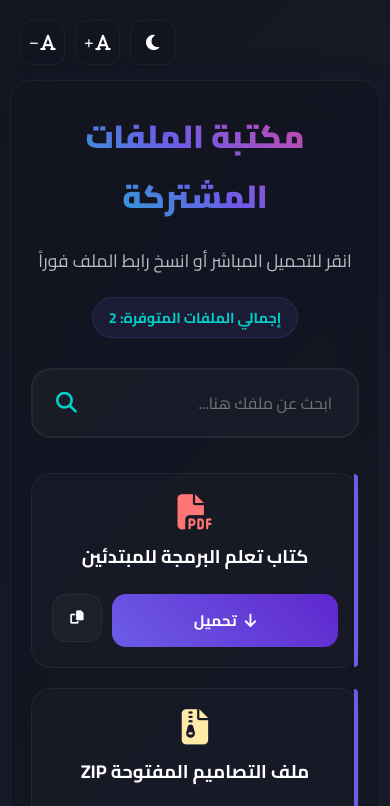
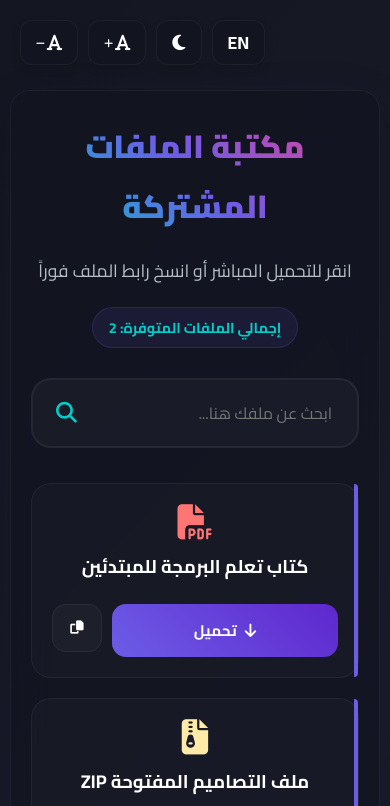
Before and after one commit to muharraqi55/Friends, a plain HTML site: page index.html in a window 390 px wide. Both pictures are taken after a click on the button 77 px from the left and 617 px from the top of the page. Shown: the top 806 px of the page. Drawn offline with nearby package versions, Linux system fonts and the light colour scheme.

Commit message:
index.html

```diff
--- a/index.html
+++ b/index.html
@@ -3,7 +3,7 @@
 <head>
     <meta charset="UTF-8">
     <meta name="viewport" content="width=device-width, initial-scale=1.0">
-    <title>مكتبة الملفات المشتركة</title>
+    <title>مكتبة الملفات المشتركة | Shared Files Library</title>
     <!-- خط Cairo الفاخر -->
     <link href="https://fonts.googleapis.com/css2?family=Cairo:wght@400;700;900&display=swap" rel="stylesheet">
     <!-- مكتبة الأيقونات المتطورة -->
@@ -12,7 +12,6 @@
     <link rel="stylesheet" href="https://cdnjs.cloudflare.com/ajax/libs/animate.css/4.1.1/animate.min.css">
 
     <style>
-        /* المتغيرات الأساسية للوضعين */
         :root {
             --bg-gradient: linear-gradient(-45deg, #0a0b10, #1a1c29, #0f111a, #151824);
             --card-bg: rgba(18, 20, 32, 0.75);
@@ -29,7 +28,6 @@
             --base-font-size: 16px;
         }
 
-        /* متغيرات الوضع النهاري */
         [data-theme="light"] {
             --bg-gradient: linear-gradient(-45deg, #f5f6fa, #e6e9f0, #eef1f6, #f1f2f6);
             --card-bg: rgba(255, 255, 255, 0.9);
@@ -69,7 +67,7 @@
             100% { background-position: 0% 50%; }
         }
 
-        /* شريط التحكم العلوي (ليلي/نهاري وتكبير الخط) */
+        /* شريط التحكم العلوي المطور */
         .accessibility-bar {
             position: absolute;
             top: 20px;
@@ -79,12 +77,18 @@
             z-index: 100;
         }
 
+        /* التبديل الانسيابي للشريط عند قلب اللغة للموقع */
+        html[dir="ltr"] .accessibility-bar {
+            left: auto;
+            right: 20px;
+        }
+
         .acc-btn {
             background: var(--card-bg);
             border: 1px solid var(--border-color);
             color: var(--text-main);
-            width: 45px;
             height: 45px;
+            padding: 0 15px;
             border-radius: 12px;
             cursor: pointer;
             display: flex;
@@ -93,6 +97,8 @@
             font-size: 1.1rem;
             transition: all 0.3s ease;
             box-shadow: 0 4px 10px rgba(0,0,0,0.1);
+            font-family: 'Cairo', sans-serif;
+            font-weight: bold;
         }
 
         .acc-btn:hover {
@@ -162,6 +168,10 @@
             font-family: 'Cairo', sans-serif;
         }
 
+        html[dir="ltr"] #search {
+            padding: 18px 60px 18px 25px;
+        }
+
         #search:focus {
             outline: none;
             border-color: var(--neon-cyan);
@@ -175,6 +185,11 @@
             transform: translateY(-50%);
             color: var(--neon-cyan);
             font-size: 1.3rem;
+        }
+
+        html[dir="ltr"] .search-box i {
+            left: auto;
+            right: 25px;
         }
 
         #files-list {
@@ -206,10 +221,20 @@
             border-radius: 0 20px 20px 0;
         }
 
+        html[dir="ltr"] .file-card::before {
+            right: auto;
+            left: 0;
+            border-radius: 20px 0 0 20px;
+        }
+
         .file-card:hover {
             transform: translateX(-5px) translateY(-2px);
             background: var(--card-item-hover);
             box-shadow: 0 10px 30px rgba(108, 92, 231, 0.1);
+        }
+
+        html[dir="ltr"] .file-card:hover {
+            transform: translateX(5px) translateY(-2px);
         }
 
         .file-card:hover::before {
@@ -324,7 +349,7 @@
         }
 
         @media (max-width: 600px) {
-            body { padding: 80px 10px 20px 10px; } /* مساحة إضافية للأزرار العلوية بالهاتف */
+            body { padding: 90px 10px 20px 10px; }
             .main-container { padding: 25px 20px; border-radius: 20px; }
             h1 { font-size: 2rem; }
             .file-card { flex-direction: column; align-items: stretch; gap: 20px; text-align: center; padding: 20px; }
@@ -337,13 +362,17 @@
 </head>
 <body>
 
-<!-- شريط التحكم بالوضع الليلي وتكبير الحروف -->
+<!-- شريط التحكم المتطور (لغات، ليلي، حجم خط) -->
 <div class="accessibility-bar animate__animated animate__fadeIn">
+    <!-- زر تبديل اللغة (عربي/إنجليزي) -->
+    <button class="acc-btn" id="lang-toggle" title="Switch Language / تبديل اللغة">
+        EN
+    </button>
     <!-- زر التبديل الليلي/النهاري -->
     <button class="acc-btn" id="theme-toggle" title="تبديل الوضع الليلي/النهاري">
         <i class="fas fa-moon" id="theme-icon"></i>
     </button>
-    <!-- أزرار تكبير وتصغير الحروف -->
+    <!-- أزرار الخط -->
     <button class="acc-btn" onclick="changeFontSize(1)" title="تكبير الخط">
         <i class="fas fa-font"></i><i class="fas fa-plus" style="font-size: 10px; margin-right: 2px;"></i>
     </button>
@@ -353,8 +382,8 @@
 </div>
 
 <div class="main-container animate__animated animate__fadeInUp">
-    <h1>مكتبة الملفات المشتركة</h1>
-    <p class="subtitle">انقر للتحميل المباشر أو انسخ رابط الملف فوراً</p>
+    <h1 id="main-title">مكتبة الملفات المشتركة</h1>
+    <p id="main-subtitle" class="subtitle">انقر للتحميل المباشر أو انسخ رابط الملف فوراً</p>
 
     <div id="counter" class="file-counter">جاري فحص المستندات...</div>
 
@@ -363,33 +392,92 @@
         <i class="fas fa-search"></i>
     </div>
 
-    <div id="files-list">
-        <div class="status-msg"><i class="fas fa-circle-notch fa-spin"></i> جاري استدعاء مصفوفة البيانات...</div>
-    </div>
+    <div id="files-list"></div>
 </div>
 
-<div class="footer-credits animate__animated animate__fadeIn animate__delay-1s">
+<div id="footer-text" class="footer-credits animate__animated animate__fadeIn animate__delay-1s">
     تم إنشاء هذا الموقع لـ <span>القروب الثلاثي</span> © 2026
 </div>
 
 <script>
     let filesCloud = [];
-    let currentFontSize = 16; // الحجم الافتراضي للخط
+    let currentFontSize = 16;
 
-    // دالة التحكم في تكبير وتصغير الخط
+    // قاموس نصوص الترجمة للغتين
+    const translations = {
+        ar: {
+            title: "مكتبة الملفات المشتركة",
+            subtitle: "انقر للتحميل المباشر أو انسخ رابط الملف فوراً",
+            searchPlaceholder: "ابحث عن ملفك هنا...",
+            counterText: "إجمالي الملفات المتوفرة: ",
+            loading: "جاري استدعاء مصفوفة البيانات...",
+            error: "فشل الاتصال بملف البيانات JSON. تأكد من وجوده!",
+            noFiles: "لم نجد أي ملف بهذا الاسم!",
+            download: "تحميل",
+            toastSuccess: "تم نسخ رابط التحميل المباشر!",
+            footer: "تم إنشاء هذا الموقع لـ <span>القروب الثلاثي</span> © 2026",
+            langBtn: "EN"
+        },
+        en: {
+            title: "Shared Files Library",
+            subtitle: "Click for direct download or copy file link instantly",
+            searchPlaceholder: "Search your file here...",
+            counterText: "Total available files: ",
+            loading: "Fetching files cloud data...",
+            error: "Failed to connect to JSON data. Make sure it exists!",
+            noFiles: "No files found with this name!",
+            download: "Download",
+            toastSuccess: "Direct download link copied successfully!",
+            footer: "This website was created for <span>The Trio Group</span> © 2026",
+            langBtn: "عربي"
+        }
+    };
+
+    // تحديد اللغة الحالية (الافتراضية عربي)
+    let currentLang = localStorage.getItem('lang') || 'ar';
+
+    function applyLanguage(lang) {
+        currentLang = lang;
+        localStorage.setItem('lang', lang);
+
+        // تغيير اتجاه ولغة الـ HTML بالكامل
+        const htmlTag = document.documentElement;
+        htmlTag.setAttribute('lang', lang);
+        htmlTag.setAttribute('dir', lang === 'ar' ? 'rtl' : 'ltr');
+
+        // تحديث النصوص الثابتة في الصفحة
+        document.getElementById('main-title').innerText = translations[lang].title;
+        document.getElementById('main-subtitle').innerText = translations[lang].subtitle;
+        document.getElementById('search').placeholder = translations[lang].searchPlaceholder;
+        document.getElementById('footer-text').innerHTML = translations[lang].footer;
+        document.getElementById('lang-toggle').innerText = translations[lang].langBtn;
+
+        // إعادة تحديث العداد والملفات باللغة الجديدة
+        if (filesCloud.length > 0) {
+            document.getElementById('counter').innerText = `${translations[lang].counterText}${filesCloud.length}`;
+            renderFiles(filesCloud);
+        } else {
+            document.getElementById('counter').innerText = translations[lang].loading;
+        }
+    }
+
+    // زر تبديل اللغة
+    document.getElementById('lang-toggle').addEventListener('click', () => {
+        const nextLang = currentLang === 'ar' ? 'en' : 'ar';
+        applyLanguage(nextLang);
+    });
+
+    // دالة التحكم بحجم الخط
     function changeFontSize(action) {
         currentFontSize += action;
-        // وضع حدود مسموحة للخط لتجنب تشويه الصفحة (بين 13px و 24px)
         if (currentFontSize < 13) currentFontSize = 13;
         if (currentFontSize > 24) currentFontSize = 24;
         document.documentElement.style.setProperty('--base-font-size', currentFontSize + 'px');
     }
 
-    // إدارة الوضع الليلي والنهاري وحفظ الخيار
+    // إدارة الوضع الليلي/النهاري
     const themeToggleBtn = document.getElementById('theme-toggle');
     const themeIcon = document.getElementById('theme-icon');
-
-    // فحص إذا كان المستخدم قد اختار وضعاً مسبقاً
     const savedTheme = localStorage.getItem('theme') || 'dark';
     document.documentElement.setAttribute('data-theme', savedTheme);
     updateThemeIcon(savedTheme);
@@ -397,18 +485,13 @@
     themeToggleBtn.addEventListener('click', () => {
         const currentTheme = document.documentElement.getAttribute('data-theme');
         const newTheme = currentTheme === 'light' ? 'dark' : 'light';
-
         document.documentElement.setAttribute('data-theme', newTheme);
         localStorage.setItem('theme', newTheme);
         updateThemeIcon(newTheme);
     });
 
     function updateThemeIcon(theme) {
-        if (theme === 'light') {
-            themeIcon.className = 'fas fa-sun';
-        } else {
-            themeIcon.className = 'fas fa-moon';
-        }
+        themeIcon.className = theme === 'light' ? 'fas fa-sun' : 'fas fa-moon';
     }
 
     function getFileStyles(url) {
@@ -422,17 +505,20 @@
     }
 
     async function startApp() {
+        // تطبيق اللغة أولاً قبل جلب البيانات
+        applyLanguage(currentLang);
+
         try {
             const res = await fetch('files.json');
             if (!res.ok) throw new Error();
             filesCloud = await res.json();
-            document.getElementById('counter').innerText = `إجمالي الملفات المتوفرة: ${filesCloud.length}`;
+            document.getElementById('counter').innerText = `${translations[currentLang].counterText}${filesCloud.length}`;
             renderFiles(filesCloud);
         } catch (err) {
             document.getElementById('files-list').innerHTML = `
                 <div class="status-msg" style="color: #ff7675;">
                     <i class="fas fa-radiation animate__animated animate__flash animate__infinite"></i>
-                    فشل الاتصال بملف البيانات JSON. تأكد من وجوده!
+                    ${translations[currentLang].error}
                 </div>`;
         }
     }
@@ -442,7 +528,7 @@
         container.innerHTML = '';
 
         if (items.length === 0) {
-            container.innerHTML = '<div class="status-msg"><i class="fas fa-ghost"></i> لم نجد أي ملف بهذا الاسم!</div>';
+            container.innerHTML = `<div class="status-msg"><i class="fas fa-ghost"></i> ${translations[currentLang].noFiles}</div>`;
             return;
         }
 
@@ -467,9 +553,9 @@
                 </div>
                 <div class="actions-wrapper">
                     <a href="${directLink}" class="btn-download" download>
-                        <i class="fas fa-arrow-down"></i> تحميل
+                        <i class="fas fa-arrow-down"></i> ${translations[currentLang].download}
                     </a>
-                    <button class="btn-copy" onclick="copyToClipboard('${directLink}')" title="نسخ رابط التحميل">
+                    <button class="btn-copy" onclick="copyToClipboard('${directLink}')" title="Copy link">
                         <i class="fas fa-copy"></i>
                     </button>
                 </div>
@@ -492,7 +578,7 @@
                 document.execCommand('copy');
                 showToast();
             } catch (err) {
-                alert('عذراً، فشل نسخ الرابط تلقائياً.');
+                alert('Fails / فشل النسخ');
             }
             document.body.removeChild(textArea);
         }
@@ -501,7 +587,7 @@
     function showToast() {
         const toast = document.createElement('div');
         toast.className = 'toast-notification animate__animated animate__bounceInUp';
-        toast.innerHTML = '<i class="fas fa-check-circle"></i> تم نسخ رابط التحميل المباشر!';
+        toast.innerHTML = `<i class="fas fa-check-circle"></i> ${translations[currentLang].toastSuccess}`;
         document.body.appendChild(toast);
 
         setTimeout(() => {
```
